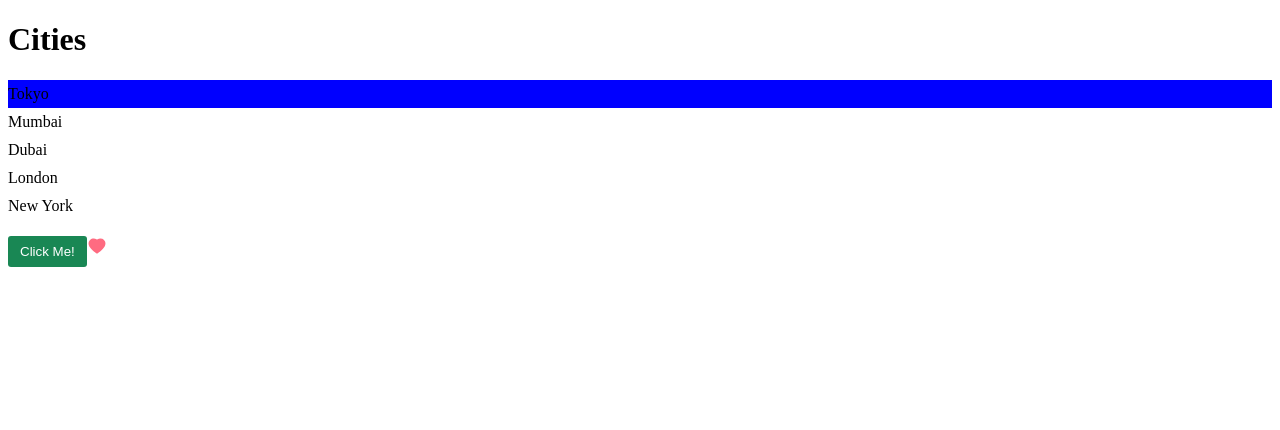
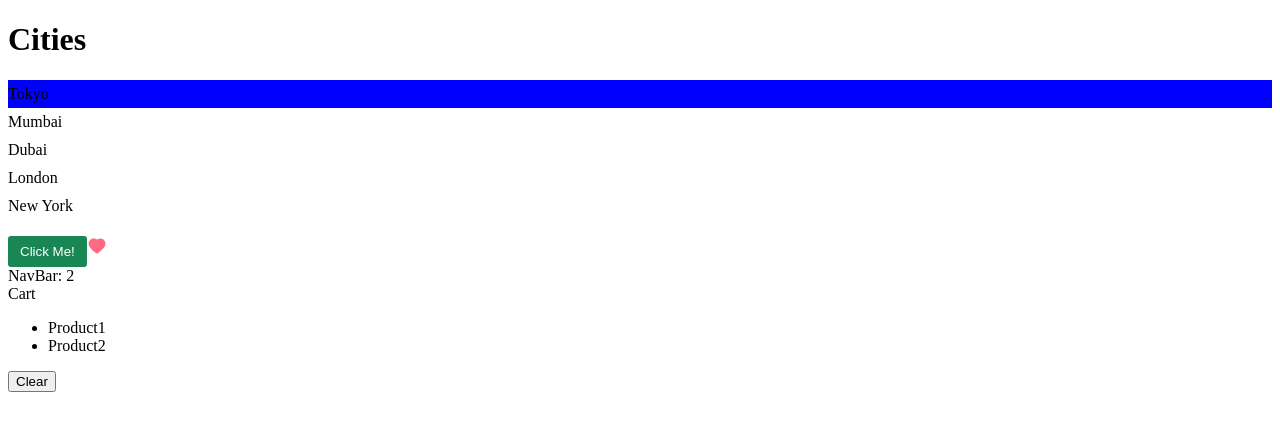
Before and after one commit to shaikhafsar/react-beginners, a React (Vite) app: page / in a window 1280 px wide. Shown: the top 430 px of the page. Built offline with nearby package versions, Linux system fonts and the light colour scheme.

Commit message:
Managing Component State - 11 - Sharing State between Components

```diff
--- a/src/App.tsx
+++ b/src/App.tsx
@@ -2,9 +2,14 @@
 import "./App.css";
 import Button from "./components/Button/Button";
 import Like from "./components/Like";
+import { useState } from "react";
+import NavBar from "./components/NavBar";
+import Cart from "./components/Cart";
 
 function App() {
   const items = ["Tokyo", "Mumbai", "Dubai", "London", "New York"];
+
+  const [cartItems, setCartItems] = useState(["Product1", "Product2"]);
 
   return (
     <>
@@ -19,6 +24,10 @@
       </Button>
 
       <Like onClick={() => console.log("Clicked.")}></Like>
+
+      <NavBar cartItemsCount={cartItems.length}></NavBar>
+
+      <Cart cartItems={cartItems} onClear={() => setCartItems([])}></Cart>
     </>
   );
 }
--- /dev/null
+++ b/src/components/Cart.tsx
@@ -0,0 +1,20 @@
+interface Props {
+  cartItems: string[];
+  onClear: () => void;
+}
+
+const Cart = ({ cartItems, onClear }: Props) => {
+  return (
+    <>
+      <div>Cart</div>
+      <ul>
+        {cartItems.map((item) => (
+          <li key={item}> {item}</li>
+        ))}
+      </ul>
+      <button onClick={onClear}>Clear</button>
+    </>
+  );
+};
+
+export default Cart;
--- /dev/null
+++ b/src/components/NavBar.tsx
@@ -0,0 +1,9 @@
+interface Props {
+  cartItemsCount: number;
+}
+
+const NavBar = ({ cartItemsCount }: Props) => {
+  return <div>NavBar: {cartItemsCount}</div>;
+};
+
+export default NavBar;
```
